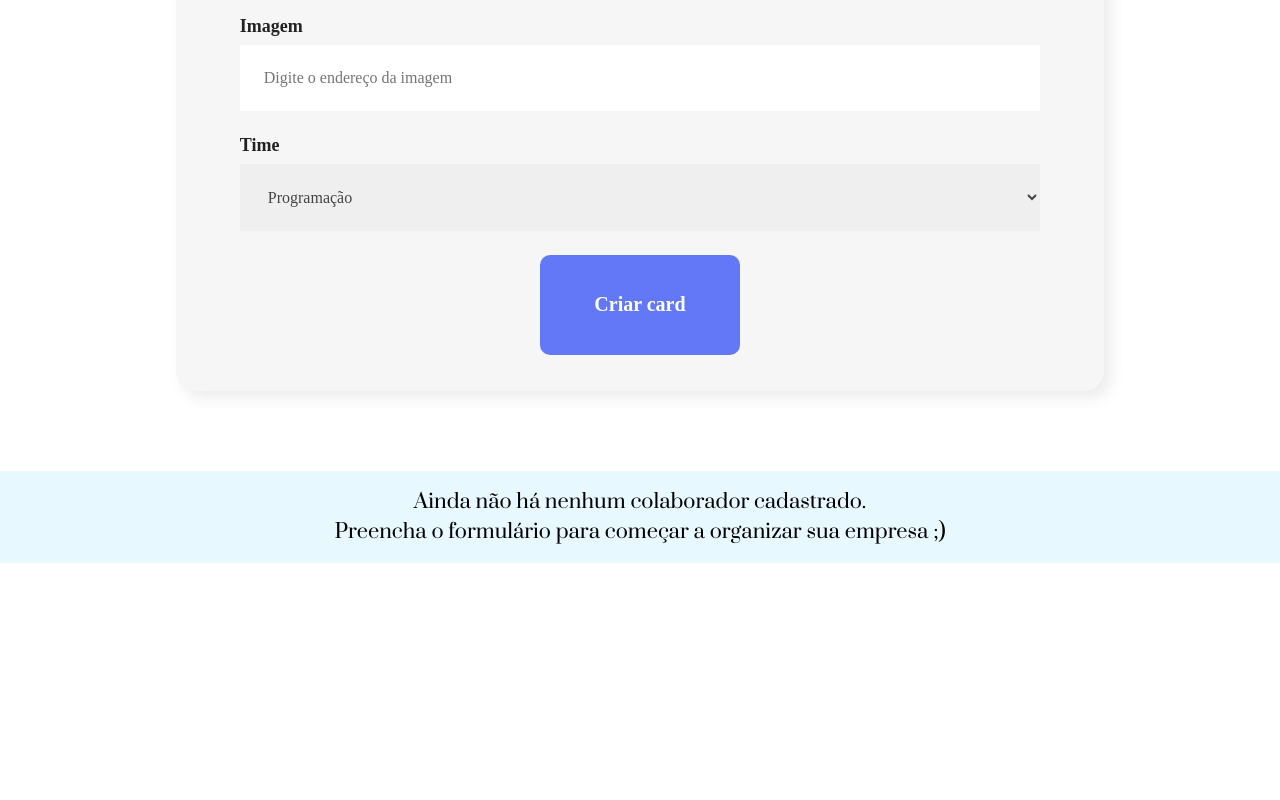
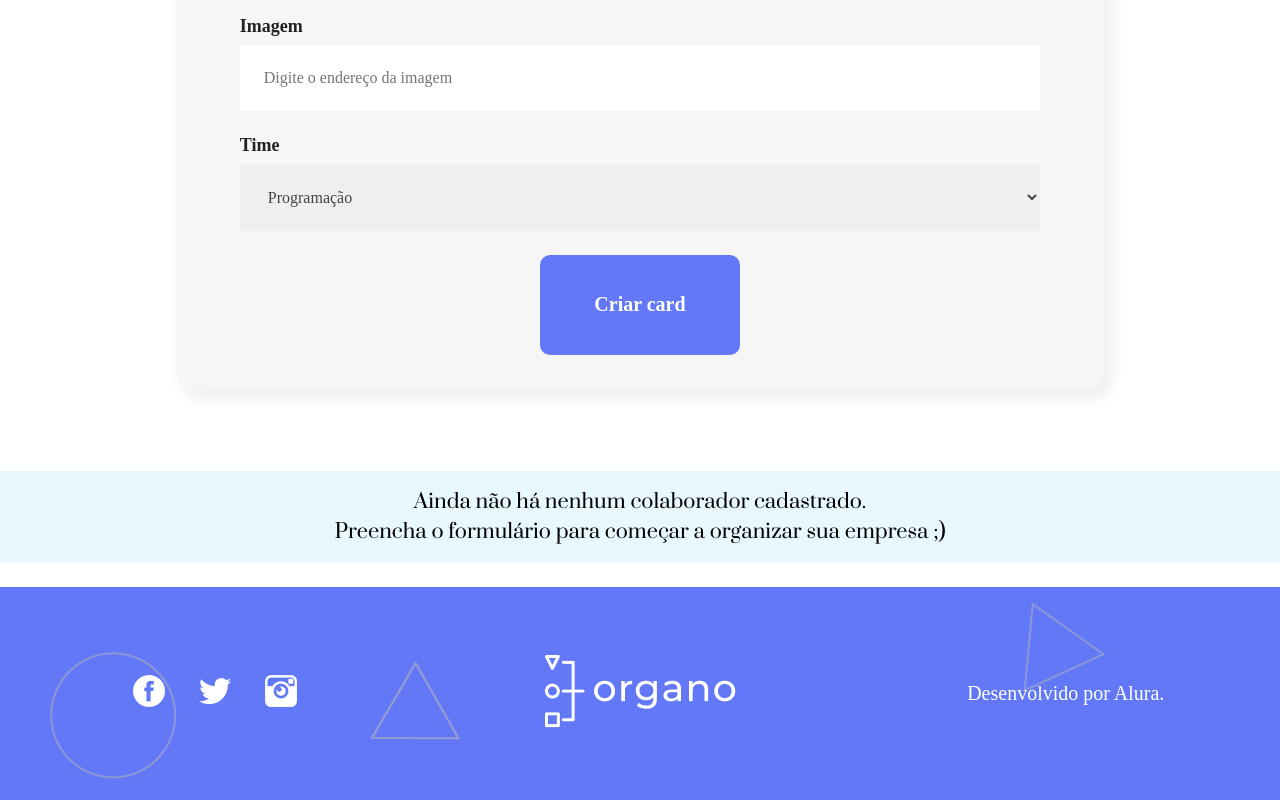
Before and after one commit to adrian-siv/alura-react-organo, a React (Create React App) app: page / in a window 1280 px wide. Shown: the part 736-1536 px from the top of the page. Before the commit the page ends 1323 px from the top, so only its background shows below. Built offline with nearby package versions, Linux system fonts and the light colour scheme; the HTML template or start-up script is replaced by a standard one.

Commit message:
feat: add footer component

```diff
--- a/src/App.js
+++ b/src/App.js
@@ -2,6 +2,7 @@ import { useState } from 'react';
 import Banner from './componentes/Banner';
 import Formulario from './componentes/Formulario';
 import Time from './componentes/Time';
+import Rodape from './componentes/Rodape';
 
 function App() {
 
@@ -68,6 +69,8 @@ function App() {
           <p className='sem-colaboradores'>Ainda não há nenhum colaborador cadastrado.<br/> Preencha o formulário para começar a organizar sua empresa ;)</p>
         </div>
       )}
+
+      <Rodape/>
     </div>
   );
 }
--- /dev/null
+++ b/src/componentes/Rodape/Rodape.css
@@ -0,0 +1,20 @@
+.rodape {
+    background: #6278F7;
+    background-image: url(../../../public/imagens/fundo.png);
+    background-repeat: space;
+    height: 213px;
+    display: flex;
+    justify-content: space-around;
+    align-items: center;
+}
+
+.rodape .icones img {
+    padding: 1.0625rem;
+}
+
+.rodape p {
+    color: #FFF;
+    font-family: Montserrat;
+    font-size: 1.25rem;
+    font-weight: 500;
+}
--- /dev/null
+++ b/src/componentes/Rodape/index.js
@@ -0,0 +1,21 @@
+import './Rodape.css';
+
+const Rodape = () => {
+    return (
+        <footer className='rodape'>
+            <div className='icones'>
+                <a href='https://facebook.com' target='_blank' rel="noreferrer"><img src='imagens/fb.png' alt='Logo do Facebook'/></a>
+                <a href='https://twitter.com' target='_blank' rel="noreferrer"><img src='imagens/tw.png' alt='Logo do Twitter'/></a>
+                <a href='https://instagram.com' target='_blank' rel="noreferrer"><img src='imagens/ig.png' alt='Logo do Instagram'/></a>
+            </div>
+            <div>
+                <img src='imagens/logo.png' alt='Logo do Organo'/>
+            </div>
+            <div>
+                <p>Desenvolvido por Alura.</p>
+            </div>
+        </footer>
+    )
+}
+
+export default Rodape;
```
